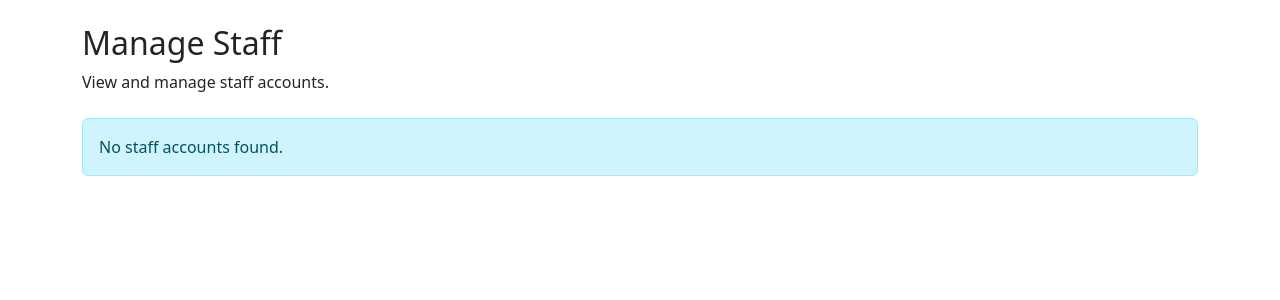
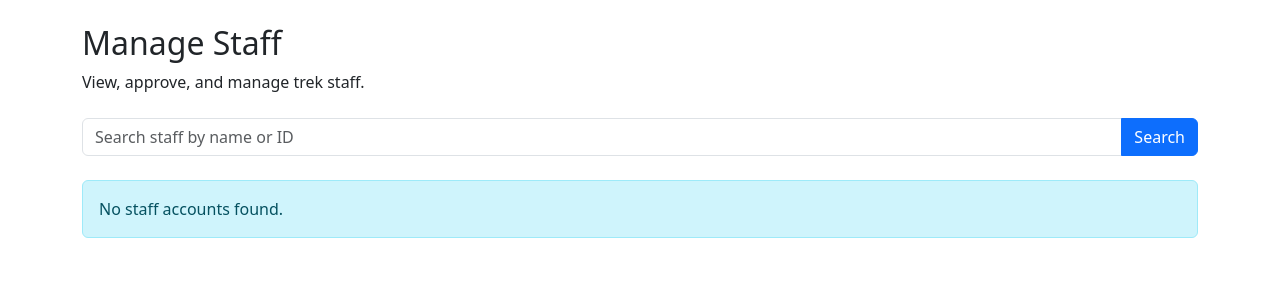
Before and after one commit to tanu-1511/trekking-management, a Flask app: page /admin/staff in a window 1280 px wide. Shown: the part 56-356 px from the top of the page. Run offline with Flask 3, Linux system fonts and the light colour scheme.

Commit message:
Blacklists cant login

```diff
--- a/routes/admin.py
+++ b/routes/admin.py
@@ -1,21 +1,87 @@
 from flask import Blueprint, render_template, request, redirect, url_for
+
 from models.trek import Trek
 from models.user import User
+from models.booking import Booking
+
 from extensions import db
+
 from datetime import datetime
 
+from sqlalchemy import or_
 
-admin = Blueprint("admin", __name__, url_prefix="/admin")
 
+admin = Blueprint(
+    "admin",
+    __name__,
+    url_prefix="/admin"
+)
+
+
+# =========================
+# ADMIN DASHBOARD
+# =========================
 
 @admin.route("/dashboard")
 def dashboard():
-    return render_template("admin/dashboard.html")
+
+    total_treks = Trek.query.count()
+
+    total_users = User.query.filter_by(
+        role="user"
+    ).count()
+
+    total_staff = User.query.filter_by(
+        role="staff"
+    ).count()
+
+    total_bookings = Booking.query.count()
+
+    return render_template(
+        "admin/dashboard.html",
+        total_treks=total_treks,
+        total_users=total_users,
+        total_staff=total_staff,
+        total_bookings=total_bookings
+    )
+
+
+# =========================
+# TREK MANAGEMENT
+# =========================
 
 @admin.route("/treks")
 def manage_treks():
-    treks = Trek.query.all()
-    return render_template("admin/treks.html", treks=treks)
+
+    search = request.args.get("q", "").strip()
+
+    if search:
+
+        if search.isdigit():
+
+            treks = Trek.query.filter(
+                or_(
+                    Trek.id == int(search),
+                    Trek.name.ilike(f"%{search}%")
+                )
+            ).all()
+
+        else:
+
+            treks = Trek.query.filter(
+                Trek.name.ilike(f"%{search}%")
+            ).all()
+
+    else:
+
+        treks = Trek.query.all()
+
+    return render_template(
+        "admin/treks.html",
+        treks=treks,
+        search=search
+    )
+
 
 @admin.route("/treks/create", methods=["GET", "POST"])
 def create_trek():
@@ -25,15 +91,21 @@ def create_trek():
         name = request.form.get("name")
         location = request.form.get("location")
         difficulty = request.form.get("difficulty")
+
         start_date = datetime.strptime(
             request.form.get("start_date"),
             "%Y-%m-%d"
         ).date()
+
         end_date = datetime.strptime(
             request.form.get("end_date"),
             "%Y-%m-%d"
         ).date()
-        available_slots = int(request.form.get("available_slots"))
+
+        available_slots = int(
+            request.form.get("available_slots")
+        )
+
         status = request.form.get("status")
         description = request.form.get("description")
 
@@ -51,11 +123,19 @@ def create_trek():
         db.session.add(new_trek)
         db.session.commit()
 
-        return redirect(url_for("admin.manage_treks"))
+        return redirect(
+            url_for("admin.manage_treks")
+        )
 
-    return render_template("admin/create_trek.html")
+    return render_template(
+        "admin/create_trek.html"
+    )
 
-@admin.route("/treks/edit/<int:trek_id>", methods=["GET", "POST"])
+
+@admin.route(
+    "/treks/edit/<int:trek_id>",
+    methods=["GET", "POST"]
+)
 def edit_trek(trek_id):
 
     trek = Trek.query.get_or_404(trek_id)
@@ -68,8 +148,14 @@ def edit_trek(trek_id):
     if request.method == "POST":
 
         trek.name = request.form.get("name")
-        trek.location = request.form.get("location")
-        trek.difficulty = request.form.get("difficulty")
+
+        trek.location = request.form.get(
+            "location"
+        )
+
+        trek.difficulty = request.form.get(
+            "difficulty"
+        )
 
         trek.start_date = datetime.strptime(
             request.form.get("start_date"),
@@ -85,19 +171,33 @@ def edit_trek(trek_id):
             request.form.get("available_slots")
         )
 
-        trek.status = request.form.get("status")
-        trek.description = request.form.get("description")
+        trek.status = request.form.get(
+            "status"
+        )
 
-        assigned_staff_id = request.form.get("assigned_staff_id")
+        trek.description = request.form.get(
+            "description"
+        )
+
+        assigned_staff_id = request.form.get(
+            "assigned_staff_id"
+        )
 
         if assigned_staff_id:
-            trek.assigned_staff_id = int(assigned_staff_id)
+
+            trek.assigned_staff_id = int(
+                assigned_staff_id
+            )
+
         else:
+
             trek.assigned_staff_id = None
 
         db.session.commit()
 
-        return redirect(url_for("admin.manage_treks"))
+        return redirect(
+            url_for("admin.manage_treks")
+        )
 
     return render_template(
         "admin/edit_trek.html",
@@ -105,65 +205,206 @@ def edit_trek(trek_id):
         staff_members=staff_members
     )
 
-@admin.route("/treks/delete/<int:trek_id>", methods=["POST"])
+
+@admin.route(
+    "/treks/delete/<int:trek_id>",
+    methods=["POST"]
+)
 def delete_trek(trek_id):
 
-    trek = Trek.query.get_or_404(trek_id)
+    trek = Trek.query.get_or_404(
+        trek_id
+    )
 
     db.session.delete(trek)
     db.session.commit()
 
-    return redirect(url_for("admin.manage_treks"))
+    return redirect(
+        url_for("admin.manage_treks")
+    )
+
+
+# =========================
+# STAFF MANAGEMENT
+# =========================
 
 @admin.route("/staff")
 def manage_staff():
 
-    staff_members = User.query.filter_by(role="staff").all()
+    search = request.args.get(
+        "q",
+        ""
+    ).strip()
+
+    if search:
+
+        if search.isdigit():
+
+            staff_members = User.query.filter(
+                User.role == "staff",
+                or_(
+                    User.id == int(search),
+                    User.name.ilike(
+                        f"%{search}%"
+                    )
+                )
+            ).all()
+
+        else:
+
+            staff_members = User.query.filter(
+                User.role == "staff",
+                User.name.ilike(
+                    f"%{search}%"
+                )
+            ).all()
+
+    else:
+
+        staff_members = User.query.filter_by(
+            role="staff"
+        ).all()
 
     return render_template(
         "admin/staff.html",
-        staff_members=staff_members
+        staff_members=staff_members,
+        search=search
     )
 
-@admin.route("/staff/approve/<int:staff_id>", methods=["POST"])
+
+@admin.route(
+    "/staff/approve/<int:staff_id>",
+    methods=["POST"]
+)
 def approve_staff(staff_id):
 
-    staff = User.query.get_or_404(staff_id)
+    staff = User.query.get_or_404(
+        staff_id
+    )
 
     staff.approved = True
 
     db.session.commit()
 
-    return redirect(url_for("admin.manage_staff"))
+    return redirect(
+        url_for("admin.manage_staff")
+    )
+
+
+# =========================
+# USER MANAGEMENT
+# =========================
 
 @admin.route("/users")
 def manage_users():
 
-    users = User.query.filter_by(role="user").all()
+    search = request.args.get(
+        "q",
+        ""
+    ).strip()
+
+    if search:
+
+        if search.isdigit():
+
+            users = User.query.filter(
+                User.role == "user",
+                or_(
+                    User.id == int(search),
+                    User.name.ilike(
+                        f"%{search}%"
+                    )
+                )
+            ).all()
+
+        else:
+
+            users = User.query.filter(
+                User.role == "user",
+                User.name.ilike(
+                    f"%{search}%"
+                )
+            ).all()
+
+    else:
+
+        users = User.query.filter_by(
+            role="user"
+        ).all()
 
     return render_template(
         "admin/users.html",
-        users=users
+        users=users,
+        search=search
     )
 
-@admin.route("/users/blacklist/<int:user_id>", methods=["POST"])
+
+@admin.route(
+    "/users/blacklist/<int:user_id>",
+    methods=["POST"]
+)
 def blacklist_user(user_id):
 
-    user = User.query.get_or_404(user_id)
+    user = User.query.get_or_404(
+        user_id
+    )
 
     user.blacklisted = True
 
     db.session.commit()
 
-    return redirect(url_for("admin.manage_users"))
+    return redirect(
+        url_for("admin.manage_users")
+    )
 
-@admin.route("/users/unblacklist/<int:user_id>", methods=["POST"])
+
+@admin.route(
+    "/users/unblacklist/<int:user_id>",
+    methods=["POST"]
+)
 def unblacklist_user(user_id):
 
-    user = User.query.get_or_404(user_id)
+    user = User.query.get_or_404(
+        user_id
+    )
 
     user.blacklisted = False
 
     db.session.commit()
 
-    return redirect(url_for("admin.manage_users"))
+    return redirect(
+        url_for("admin.manage_users")
+    )
+
+@admin.route(
+    "/staff/blacklist/<int:staff_id>",
+    methods=["POST"]
+)
+def blacklist_staff(staff_id):
+
+    staff = User.query.get_or_404(staff_id)
+
+    staff.blacklisted = True
+
+    db.session.commit()
+
+    return redirect(
+        url_for("admin.manage_staff")
+    )
+
+
+@admin.route(
+    "/staff/unblacklist/<int:staff_id>",
+    methods=["POST"]
+)
+def unblacklist_staff(staff_id):
+
+    staff = User.query.get_or_404(staff_id)
+
+    staff.blacklisted = False
+
+    db.session.commit()
+
+    return redirect(
+        url_for("admin.manage_staff")
+    )
--- a/templates/admin/staff.html
+++ b/templates/admin/staff.html
@@ -8,9 +8,29 @@ Manage Staff
 
 <div class="mb-4">
     <h2>Manage Staff</h2>
-    <p>View and manage staff accounts.</p>
+    <p>View, approve, and manage trek staff.</p>
 </div>
 
+<form method="GET" class="mb-4">
+
+    <div class="input-group">
+
+        <input
+            type="text"
+            name="q"
+            class="form-control"
+            placeholder="Search staff by name or ID"
+            value="{{ search }}">
+
+        <button
+            type="submit"
+            class="btn btn-primary">
+            Search
+        </button>
+
+    </div>
+
+</form>
 
 {% if staff_members %}
 
@@ -27,6 +47,11 @@ Manage Staff
                 <h4>{{ staff.name }}</h4>
 
                 <p>
+                    <strong>Staff ID:</strong>
+                    {{ staff.id }}
+                </p>
+
+                <p>
                     <strong>Email:</strong>
                     {{ staff.email }}
                 </p>
@@ -39,27 +64,80 @@ Manage Staff
                 <p>
                     <strong>Status:</strong>
 
-                            {% if staff.approved %}
+                    {% if staff.blacklisted %}
+
+                        <span class="badge bg-danger">
+                            Blacklisted
+                        </span>
+
+                    {% elif staff.approved %}
+
                         <span class="badge bg-success">
                             Approved
                         </span>
+
                     {% else %}
+
                         <span class="badge bg-warning text-dark">
                             Pending Approval
                         </span>
+
                     {% endif %}
 
                 </p>
 
-                        {% if not staff.approved %}
+
+                {% if not staff.approved and not staff.blacklisted %}
 
                     <form
                         method="POST"
                         action="{{ url_for('admin.approve_staff', staff_id=staff.id) }}"
                         style="display: inline;">
 
-                            <button type="submit" class="btn btn-success">
+                        <button
+                            type="submit"
+                            class="btn btn-success">
+
                             Approve
+
+                        </button>
+
+                    </form>
+
+                {% endif %}
+
+
+                {% if staff.blacklisted %}
+
+                    <form
+                        method="POST"
+                        action="{{ url_for('admin.unblacklist_staff', staff_id=staff.id) }}"
+                        style="display: inline;">
+
+                        <button
+                            type="submit"
+                            class="btn btn-success mt-2">
+
+                            Remove Blacklist
+
+                        </button>
+
+                    </form>
+
+                {% else %}
+
+                    <form
+                        method="POST"
+                        action="{{ url_for('admin.blacklist_staff', staff_id=staff.id) }}"
+                        style="display: inline;">
+
+                        <button
+                            type="submit"
+                            class="btn btn-danger mt-2"
+                            onclick="return confirm('Are you sure you want to blacklist this staff member?');">
+
+                            Blacklist
+
                         </button>
 
                     </form>
```
Also changed, not shown: routes/auth.py (+20 -1 lines), templates/admin/dashboard.html (+50 -41 lines), templates/admin/treks.html (+19 -0 lines), templates/admin/users.html (+34 -0 lines). Lines whose indentation alone changed are shown as unchanged.
